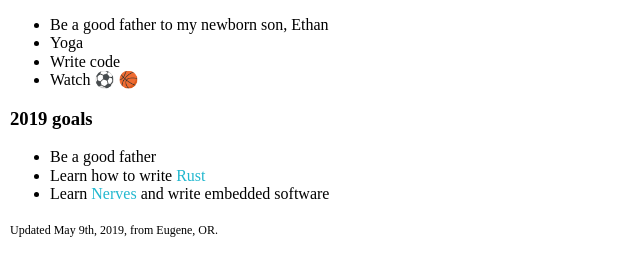
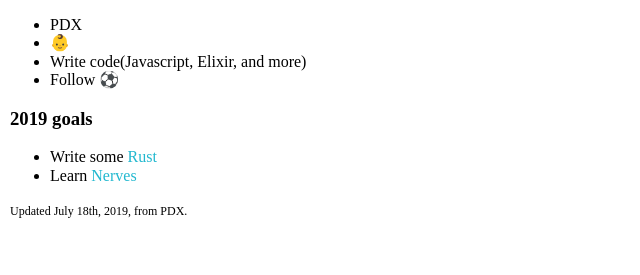
Before and after one commit to ins429/ins429.github.io, a website: page now.html in a window 1280 px wide. Shown: the part 43-318 px from the top of the page, without its empty margins (0-640 px from the left). Drawn offline with nearby package versions, Linux system fonts and the light colour scheme.

Commit message:
update now

```diff
--- a/now.html
+++ b/now.html
@@ -25,21 +25,20 @@
     <div>
       <h3>What I'm doing now</h3>
       <ul>
-        <li>Be a good father to my newborn son, Ethan</li>
-        <li>Yoga</li>
-        <li>Write code</li>
-        <li>Watch ⚽️ 🏀</li>
+        <li>PDX</li>
+        <li>👶</li>
+        <li>Write code(Javascript, Elixir, and more)</li>
+        <li>Follow  ⚽️</li>
       </ul>
     </div>
     <div>
       <h3>2019 goals</h3>
       <ul>
-        <li>Be a good father</li>
-        <li>Learn how to write <a href="https://www.rust-lang.org/" target="_blank">Rust</a></li>
-        <li>Learn <a href="https://nerves-project.org/" target="_blank">Nerves</a> and write embedded software</li>
+        <li>Write some <a href="https://www.rust-lang.org/" target="_blank">Rust</a></li>
+        <li>Learn <a href="https://nerves-project.org/" target="_blank">Nerves</a></li>
       </ul>
     </div>
-    <span>Updated May 9th, 2019, from Eugene, OR.</span>
+    <span>Updated July 18th, 2019, from PDX.</span>
   </section>
 </body>
 </html>
```
